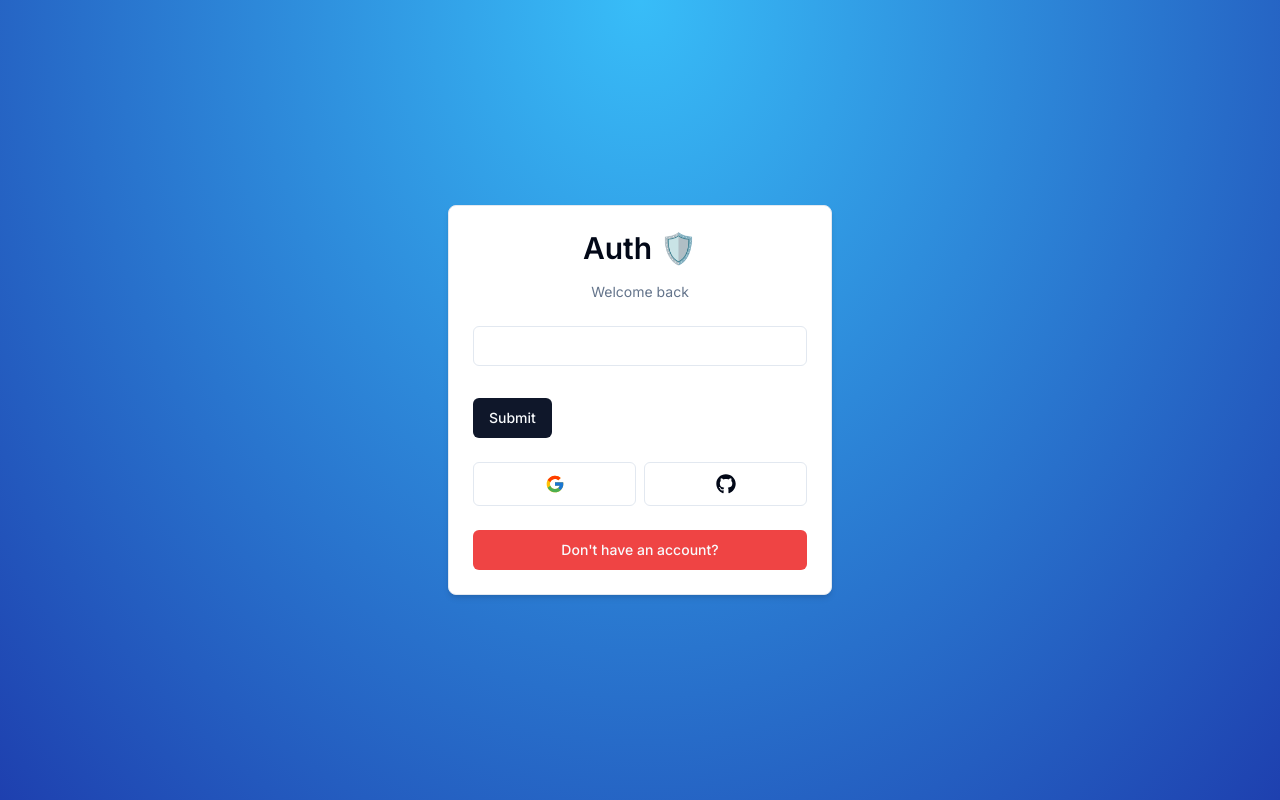
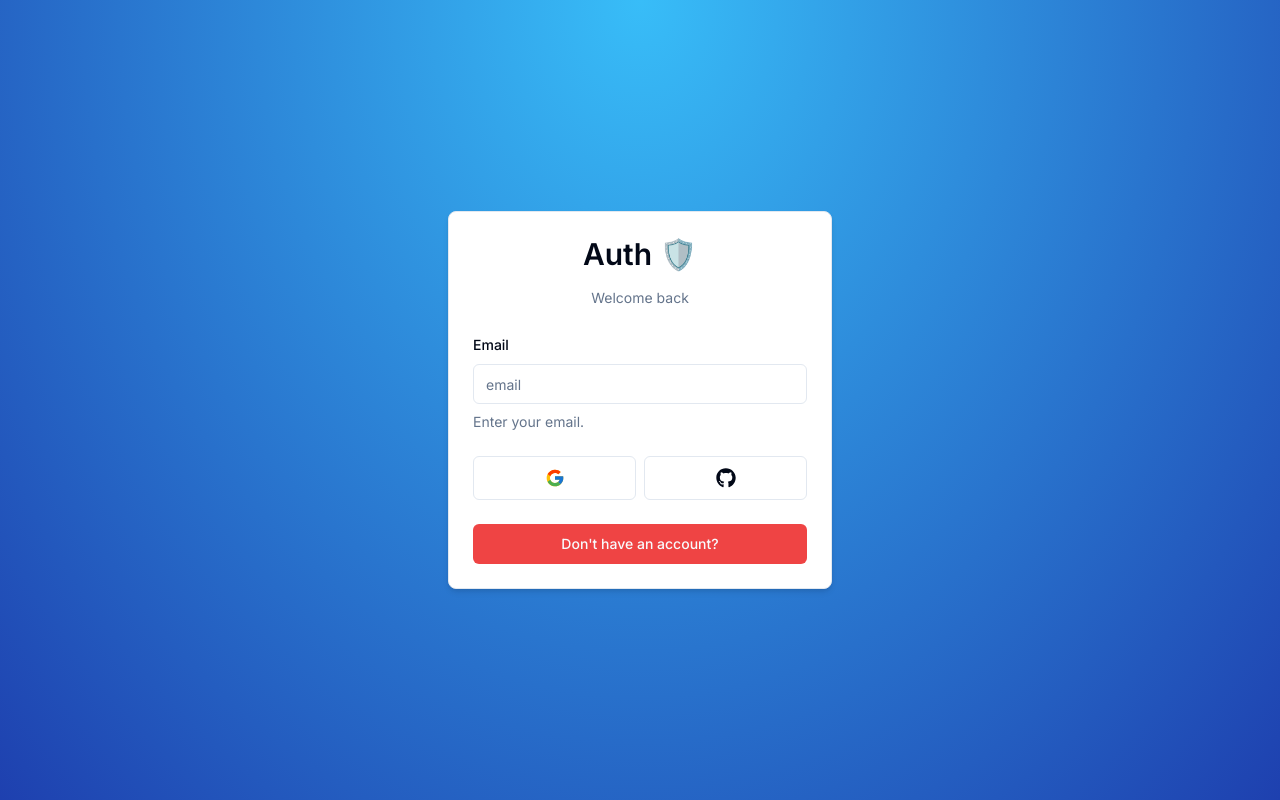
Before and after one commit to DragonSenses/nextjs-auth-starter, a Next.js app: page /auth/signin in a window 1280 px wide. Built offline with nearby package versions, Linux system fonts and the light colour scheme.

Commit message:
feat(auth): Create email input field in SignInForm

```diff
--- a/components/auth/SignInForm.tsx
+++ b/components/auth/SignInForm.tsx
@@ -46,8 +46,24 @@ export default function SignInForm() {
     >
       <Form {...form}>
         <form onSubmit={form.handleSubmit(onSubmit)} className="space-y-8">
-          <Input />
-          <Button type="submit">Submit</Button>
+          <div className='space-y-4'>
+            <FormField
+              control={form.control}
+              name="email"
+              render={({ field }) => (
+                <FormItem>
+                  <FormLabel>Email</FormLabel>
+                  <FormControl>
+                    <Input type='email' placeholder="email" {...field} />
+                  </FormControl>
+                  <FormDescription>
+                    Enter your email.
+                  </FormDescription>
+                  <FormMessage />
+                </FormItem>
+              )}
+            />
+          </div>
         </form>
       </Form>
     </CardWrapper>
```
